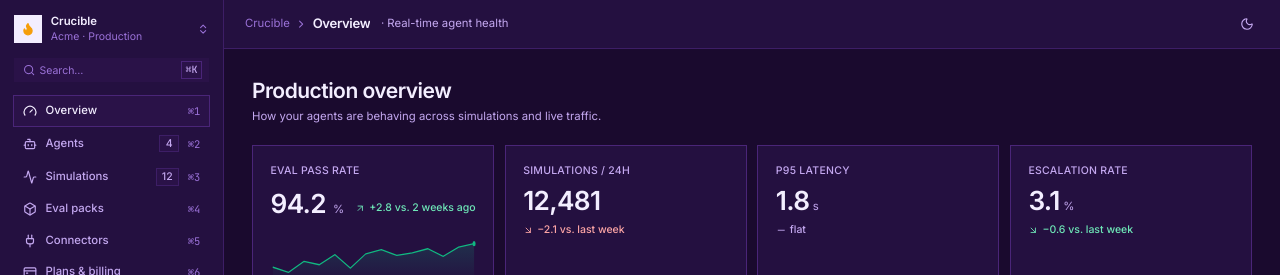
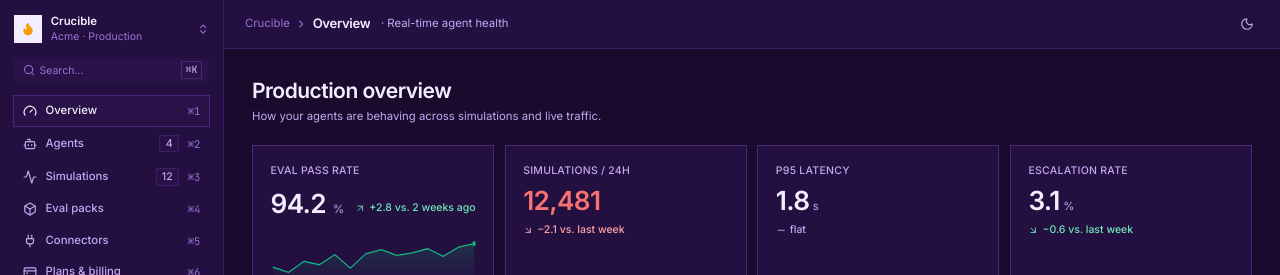
Before and after one commit to Soffi-Originals/crucible-demo, a React (Vite) app: page / in a window 1280 px wide. Shown: the top 275 px of the page. Built offline with nearby package versions, Linux system fonts and the light colour scheme.

Commit message:
AI: Update src/pages/OverviewPage.tsx

```diff
--- a/src/pages/OverviewPage.tsx
+++ b/src/pages/OverviewPage.tsx
@@ -40,6 +40,7 @@ export function OverviewPage() {
           delta="−2.1 vs. last week"
           trend="down"
           sentiment="negative"
+          valueClassName="text-(--color-danger)"
         />
         <MetricTile
           label="P95 latency"
```
